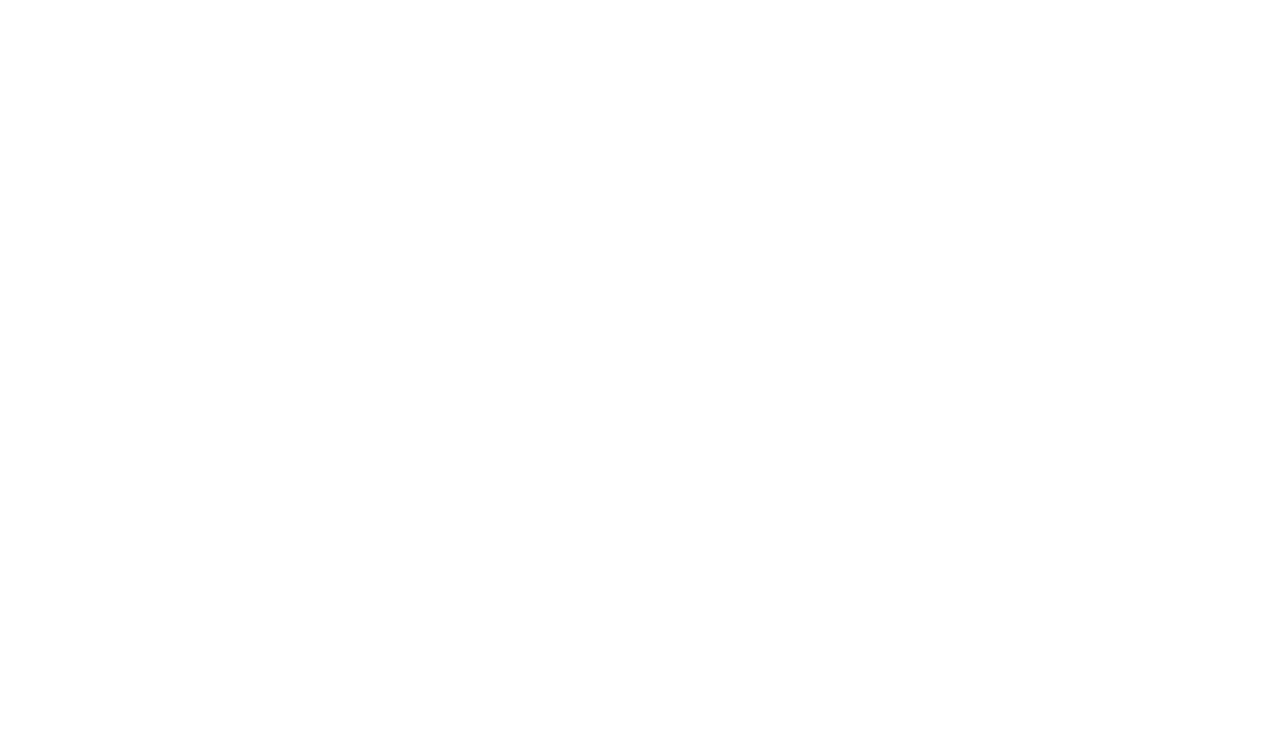
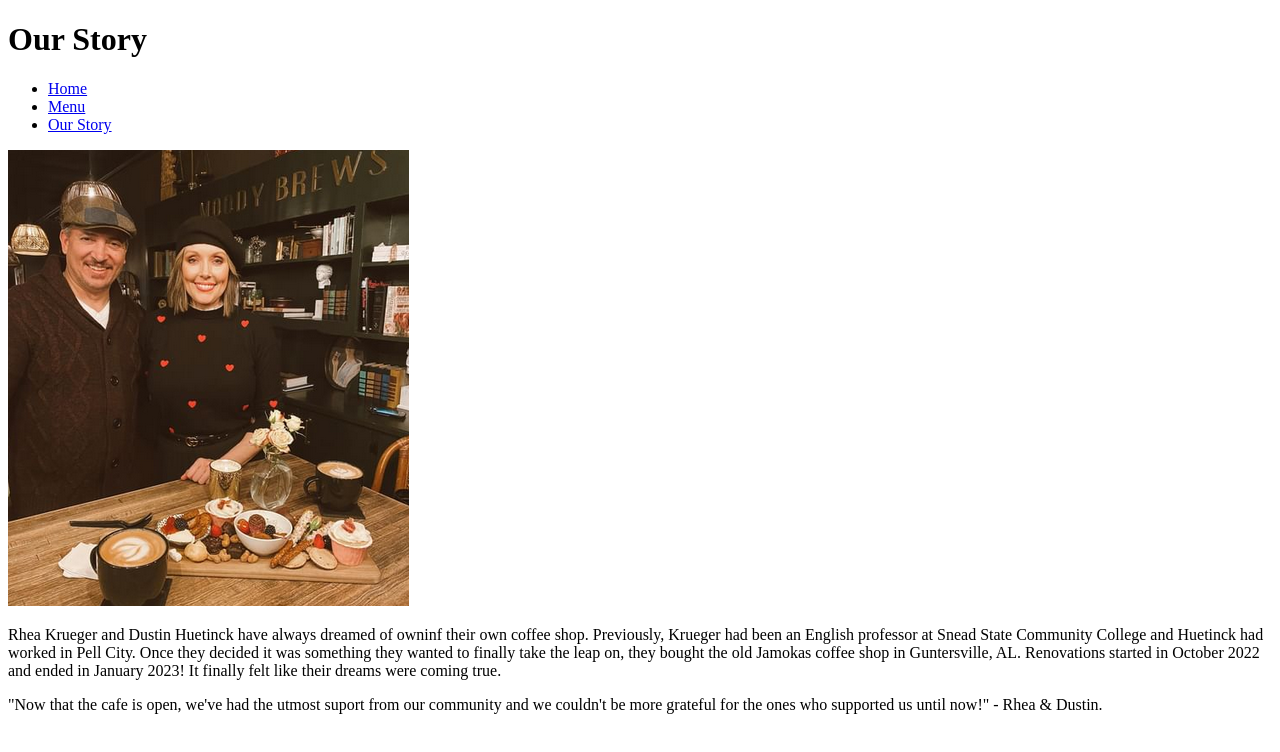
Before and after one commit to annetteshort/MoodyBrews, a plain HTML site: page about.html in a window 1280 px wide. Drawn offline with Linux system fonts and the light colour scheme.

Commit message:
Rough Final
Everything is almost added except the menu HTML

```diff
--- a/about.html
+++ b/about.html
@@ -1,5 +1,34 @@
 <!DOCTYPE html>
 <html>
+    <head>
+        <title>Our Story</title>
+        <meta charset="UTF-8">
+		<meta name="author" content="Annette Short">
+		<link href="stylesheets.css" rel="stylesheet">
+    </head>
+    <body>
+        <header>
+            <h1>Our Story</h1>
+            <nav>
+                <ul>
+                    <li><a href="./index.html">Home</a></li>
+                    <li><a href="./menu.html">Menu</a></li>
+                    <li><a href="./about.html">Our Story</a></li>
+                </ul>
+            </nav>
+        </header>
 
+        <body>
+            <section>
+                <img src="images/MBCouple.png" alt="">
+                <p>
+                    Rhea Krueger and Dustin Huetinck have always dreamed of owninf their own coffee shop.
+                    Previously, Krueger had been an English professor at Snead State Community College and Huetinck had worked in Pell City.
+                    Once they decided it was something they wanted to finally take the leap on, they bought the old Jamokas coffee shop in Guntersville, AL.
+                    Renovations started in October 2022 and ended in January 2023! It finally felt like their dreams were coming true.
+                </p>
 
+                <quote>"Now that the cafe is open, we've had the utmost suport from our community and we couldn't be more grateful for the ones who supported us until now!" - Rhea & Dustin.</quote>
+            </section>
+        </body>
 </html>
```
Also changed, not shown: index.html (+1 -0 lines), menu.html (+21 -0 lines).
